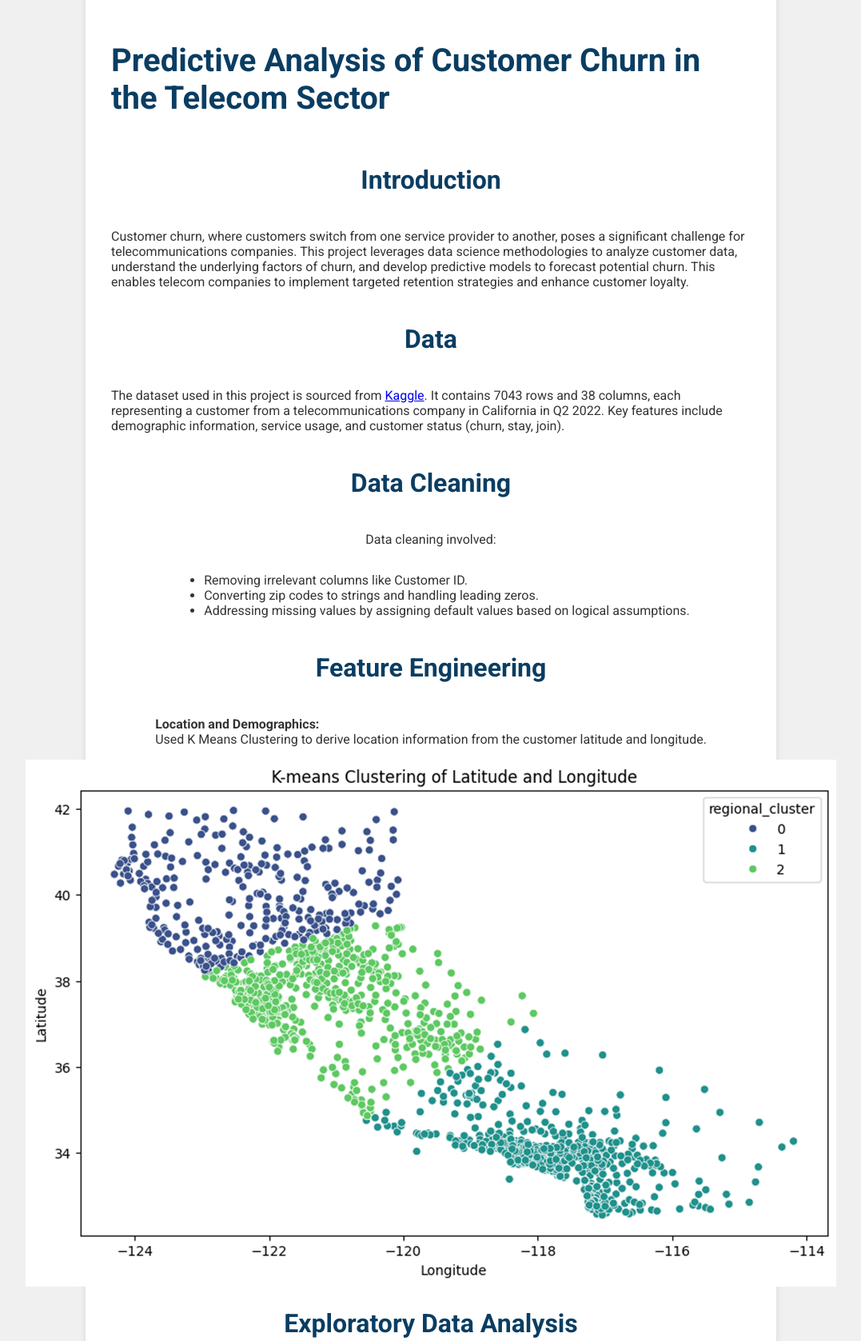
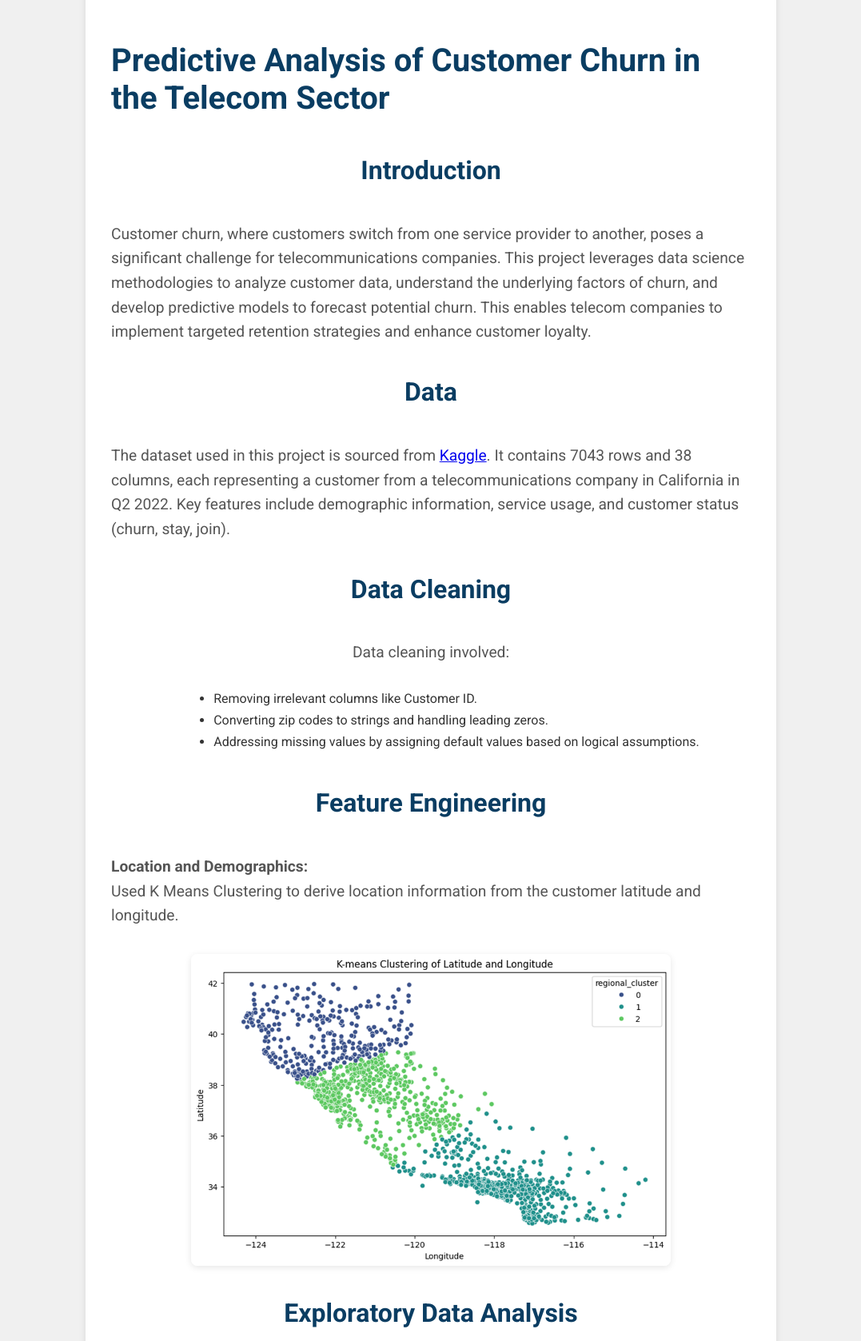
Before and after one commit to sdeery14/portfolio-website, a Flask app: page /project/telecom-customer-churn in a window 1280 px wide. Shown: the part 294-1971 px from the top of the page at 80% size, without its empty margins (101-1178 px from the left). Run offline with Flask 3, Linux system fonts and the light colour scheme.

Commit message:
update project page styling

```diff
--- a/app/static/style.css
+++ b/app/static/style.css
@@ -107,7 +107,7 @@ button:hover, .project-link:hover {
 }
 
 /* About Me Section Styles */
-.about-me, .project-detail {
+.about-me {
     display: flex;
     flex-direction: column;
     align-items: center;
@@ -170,6 +170,104 @@ button:hover, .project-link:hover {
     background-color: #0056b3;
 }
 
+
+
+
+/* Project Detail Page Styles */
+.project-detail {
+    display: flex;
+    flex-direction: column;
+    align-items: center;
+    text-align: left;
+    margin: 2rem auto;
+    max-width: 800px;
+    background-color: #FFFFFF; /* White */
+    padding: 2rem;
+    border-radius: 8px;
+    box-shadow: 0 2px 8px rgba(0, 0, 0, 0.1);
+}
+
+.project-detail h1, .project-detail h2 {
+    color: #0A3D62; /* Navy Blue */
+}
+
+.project-detail h1 {
+    font-size: 2.5rem;
+    margin-bottom: 1.5rem;
+}
+
+.project-detail h2 {
+    font-size: 2rem;
+    margin-top: 1.5rem;
+}
+
+.project-detail p {
+    font-size: 1.2rem;
+    color: #555555; /* Dark Gray */
+    line-height: 1.6;
+    margin-bottom: 1rem;
+}
+
+.project-detail ul, .project-detail ol {
+    margin-left: 1.5rem;
+    margin-bottom: 1rem;
+}
+
+.project-detail ul li, .project-detail ol li {
+    margin-bottom: 0.5rem;
+}
+
+/* Ensure pre and code blocks fit within the content area */
+.project-detail pre {
+    background-color: #f0f0f0;
+    padding: 1rem;
+    border-radius: 8px;
+    overflow-x: auto;
+    font-size: 1rem;
+    white-space: pre-wrap; /* Ensure long lines wrap within the container */
+    word-break: break-all; /* Break long words if necessary */
+    max-width: 100%; /* Ensure it doesn't exceed the container's width */
+    box-sizing: border-box; /* Include padding in the element's width */
+}
+
+.project-detail code {
+    background-color: #f0f0f0;
+    padding: 0.2rem 0.4rem;
+    border-radius: 4px;
+    font-size: 1rem;
+}
+
+
+.project-detail img.project-image {
+    width: 100%;
+    max-width: 600px;
+    height: auto;
+    border-radius: 8px;
+    box-shadow: 0 2px 8px rgba(0, 0, 0, 0.1);
+    margin: 1rem 0;
+}
+
+
+
+.project-detail a.project-link {
+    display: inline-block;
+    margin-top: 1rem;
+    padding: 0.5rem 1rem;
+    color: #FFFFFF; /* White */
+    background-color: #3D9BF0; /* Sky Blue */
+    border-radius: 4px;
+    text-decoration: none;
+    font-size: 1rem;
+    transition: background-color 0.3s;
+}
+
+.project-detail a.project-link:hover {
+    background-color: #0056b3;
+}
+
+
+
+
 /* Footer styles */
 footer {
     background-color: #333333; /* Dark Gray */
--- a/app/templates/project-details/telecom-customer-churn.html
+++ b/app/templates/project-details/telecom-customer-churn.html
@@ -1,8 +1,8 @@
 {% extends 'base.html' %}
 
-{% block title %}Home - My Portfolio{% endblock %}
+{% block title %}Predictive Analysis of Customer Churn in the Telecom Sector{% endblock %}
 
-{% block header_title %}Welcome to My Portfolio{% endblock %}
+{% block header_title %}Predictive Analysis of Customer Churn in the Telecom Sector{% endblock %}
 
 {% block content %}
 <section class="project-detail">
@@ -23,8 +23,7 @@
     </ul>
 
     <h2>Feature Engineering</h2>
-    <p><strong>Location and Demographics:</strong><br>
-    Used K Means Clustering to derive location information from the customer latitude and longitude.</p>
+    <p><strong>Location and Demographics:</strong><br> Used K Means Clustering to derive location information from the customer latitude and longitude.</p>
     <img src="{{ url_for('static', filename='telecom-customer-churn/lat-long-clusters.png') }}" alt="Lat Long Clusters" class="project-image">
 
     <h2>Exploratory Data Analysis</h2>
@@ -32,7 +31,7 @@
     <img src="{{ url_for('static', filename='telecom-customer-churn/customer-status.png') }}" alt="Customer Status" class="project-image">
     <p>Service experience and financial factors are key determinants of churn decisions, with demographics like age and gender having minimal impact.</p>
     <img src="{{ url_for('static', filename='telecom-customer-churn/churn-reasons.png') }}" alt="Churn Reasons" class="project-image">
-    <p>Long term contracts have a significantly lower churn rate than monthly contract.</p>
+    <p>Long term contracts have a significantly lower churn rate than monthly contracts.</p>
     <img src="{{ url_for('static', filename='telecom-customer-churn/contract.png') }}" alt="Contract" class="project-image">
     <p>Elevated monthly charges significantly contribute to higher churn rates, underscoring the need for competitive and flexible pricing strategies.</p>
     <img src="{{ url_for('static', filename='telecom-customer-churn/monthly-charges.png') }}" alt="Monthly Charges" class="project-image">
@@ -53,10 +52,10 @@
     <p>While both Random Forest and SVM demonstrated top performance, the choice of the best model depends on business needs. The unbalanced dataset yielded the highest accuracy, yet balanced datasets improved the prediction of churned customers. This trade-off suggests that businesses must decide between models based on their intervention strategies and the costs associated with incorrectly predicting churn.</p>
 
     <h2>Conclusion</h2>
-    <p>The analysis revealed that service quality, pricing strategies, and customer engagement are key attributes in predicting churn, while demographic factors like age and gender are less significant.</p>
-    <p>Utilizing Logistic Regression, Random Forest Classification, and Support Vector Machine, the study achieved high accuracy in identifying potential churners.</p>
-    <p>These findings highlight the potential for telecom companies to adopt data-driven strategies that combine competitive pricing with exceptional service delivery and long-term customer engagement.</p>
-    <p>This study provides a practical guide for telecom providers to reduce churn rates and enhance customer loyalty through predictive analytics.</p>
+    <p>The analysis revealed that service quality, pricing strategies, and customer engagement are key attributes in predicting churn, while demographic factors like age and gender are less significant.
+        Utilizing Logistic Regression, Random Forest Classification, and Support Vector Machine, the study achieved high accuracy in identifying potential churners.
+        These findings highlight the potential for telecom companies to adopt data-driven strategies that combine competitive pricing with exceptional service delivery and long-term customer engagement.
+        This study provides a practical guide for telecom providers to reduce churn rates and enhance customer loyalty through predictive analytics.</p>
 
     <h2>How to Use</h2>
     <p>To replicate this project, follow these steps:</p>
```
